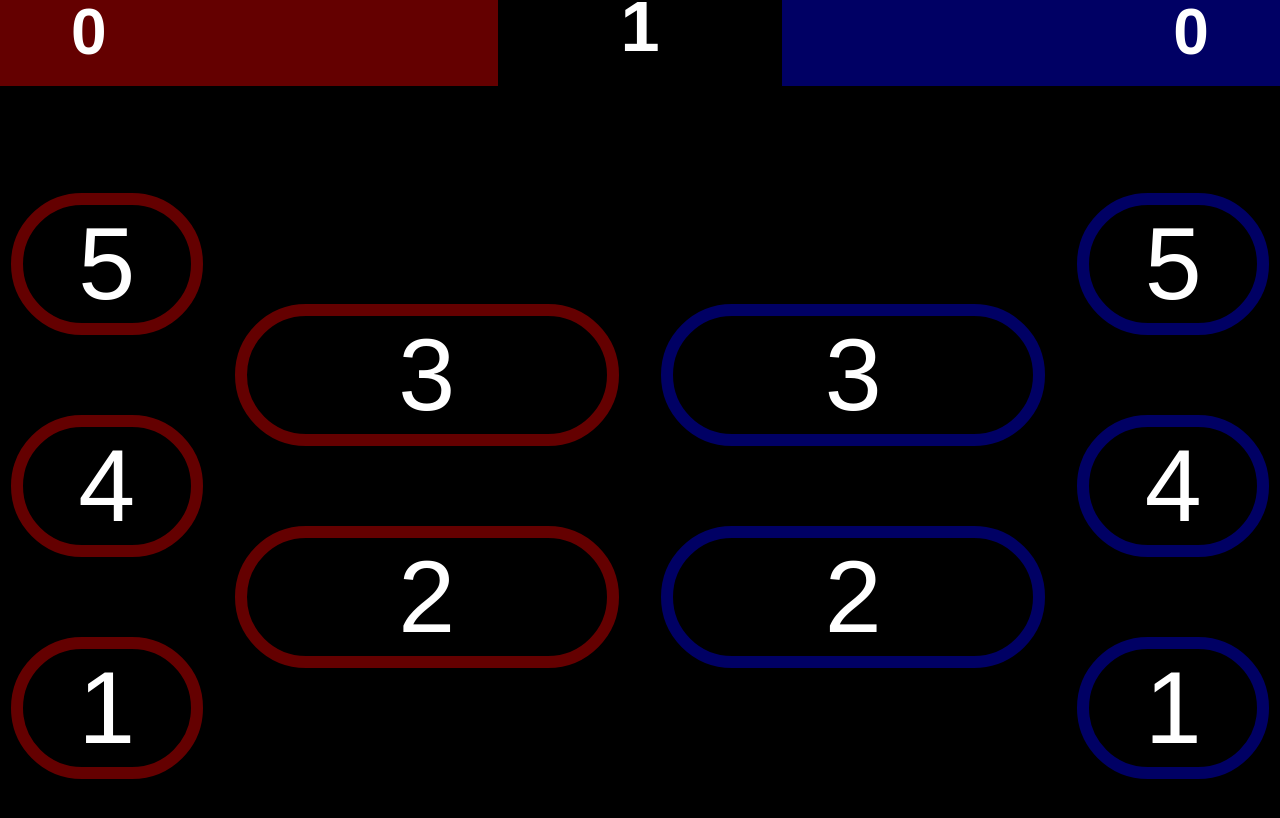
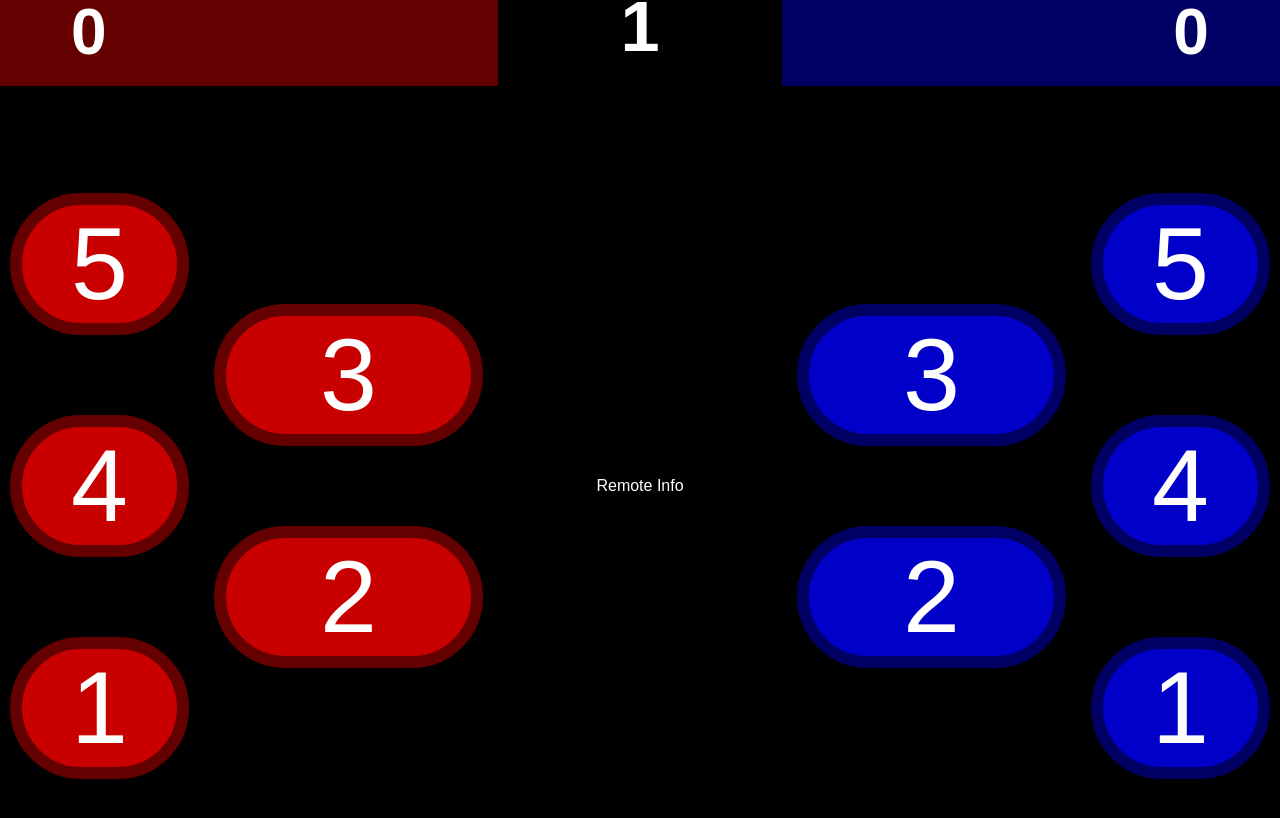
Before and after one commit to CY-Cheung/TKD-React-App, a React (Create React App) app: page / in a window 1280 px wide. Shown: the part 554-1372 px from the top of the page. Built offline with nearby package versions, Linux system fonts and the light colour scheme.

Commit message:
TSTSS commit

```diff
--- a/package.json
+++ b/package.json
@@ -4,9 +4,10 @@
   "private": true,
   "dependencies": {
     "cra-template": "1.2.0",
+    "firebase": "^11.3.1",
     "react": "^19.0.0",
     "react-dom": "^19.0.0",
-    "react-scripts": "5.0.1",
+    "react-scripts": "^5.0.1",
     "web-vitals": "^4.2.4"
   },
   "scripts": {
--- a/src/components/button/button.css
+++ b/src/components/button/button.css
@@ -1,6 +1,7 @@
 .button {
-    background-color: transparent;
     color: white;
     border: solid 1vw;
     border-radius: 50vh;
+    margin: 0%;
+	display: block;
 }
--- a/src/components/button/button.jsx
+++ b/src/components/button/button.jsx
@@ -1,8 +1,10 @@
 import './button.css';
 
-function Button({ label, color }) {
+function Button({ label, borderColor, background }) {
     const buttonStyle = {
-        borderColor: color,
+        borderColor: borderColor,
+        background: background,
+
     };
     return (
         <button className="button" style={buttonStyle}>
--- a/src/kyorugi/remote/remote.css
+++ b/src/kyorugi/remote/remote.css
@@ -10,7 +10,7 @@
 }
 
 .Left {
-    flex: 1;
+    flex: 14;
     height: 50vw;
     display: flex;
     align-items: center;
@@ -18,8 +18,18 @@
     text-align: center;
 }
 
+.Center {
+    flex: 8;
+    height: 50vw;
+    display: flex;
+    flex-direction: column;
+    align-items: center;
+    justify-content: center;
+    text-align: center;
+}
+
 .Right {
-    flex: 1;
+    flex: 14;
     height: 50vw;
     display: flex;
     align-items: center;
@@ -28,7 +38,7 @@
 }
 
 .Col145 {
-    flex: 1;
+    flex: 4;
     display: flex;
     flex-direction: column;
     align-items: center;
@@ -38,7 +48,7 @@
 }
 
 .Col23 {
-    flex: 2;
+    flex: 6;
     display: flex;
     flex-direction: column;
     align-items: center;
--- a/src/kyorugi/remote/remote.jsx
+++ b/src/kyorugi/remote/remote.jsx
@@ -6,24 +6,27 @@ function Remote() {
     <div className="Remote">
       <div className="Left">
         <div className="Col145">
-          <Button label="5" color="var(--red-bg-color)" />
-          <Button label="4" color="var(--red-bg-color)" />
-          <Button label="1" color="var(--red-bg-color)" />
+          <Button label="5" borderColor="var(--red-bg-color)" background="var(--red-pt-color)" />
+          <Button label="4" borderColor="var(--red-bg-color)" background="var(--red-pt-color)" />
+          <Button label="1" borderColor="var(--red-bg-color)" background="var(--red-pt-color)" />
         </div>
         <div className="Col23">
-          <Button label="3" color="var(--red-bg-color)" />
-          <Button label="2" color="var(--red-bg-color)" />
+          <Button label="3" borderColor="var(--red-bg-color)" background="var(--red-pt-color)" />
+          <Button label="2" borderColor="var(--red-bg-color)" background="var(--red-pt-color)" />
         </div>
+      </div>
+      <div className="Center">
+        Remote Info
       </div>
       <div className="Right">
         <div className="Col23">
-          <Button label="3" color="var(--blue-bg-color)" />
-          <Button label="2" color="var(--blue-bg-color)" />
+          <Button label="3" borderColor="var(--blue-bg-color)" background="var(--blue-pt-color)" />
+          <Button label="2" borderColor="var(--blue-bg-color)" background="var(--blue-pt-color)" />
         </div>
         <div className="Col145">
-          <Button label="5" color="var(--blue-bg-color)" />
-          <Button label="4" color="var(--blue-bg-color)" />
-          <Button label="1" color="var(--blue-bg-color)" />
+          <Button label="5" borderColor="var(--blue-bg-color)" background="var(--blue-pt-color)" />
+          <Button label="4" borderColor="var(--blue-bg-color)" background="var(--blue-pt-color)" />
+          <Button label="1" borderColor="var(--blue-bg-color)" background="var(--blue-pt-color)" />
         </div>
       </div>
     </div>
--- a/src/kyorugi/scoreboard/scoreboard.css
+++ b/src/kyorugi/scoreboard/scoreboard.css
@@ -1,7 +1,8 @@
 .container{
-    width: 100vw;
+    aspect-ratio: 2;
+    max-height: 100vh;
+    max-width: 100vw;
     height: 50vw;
-    aspect-ratio: 2;
     display: flex;
     flex-direction: column;
     align-items: center;
```
Also changed, not shown: 1 other file (tests, documents, lock files or other folders).
